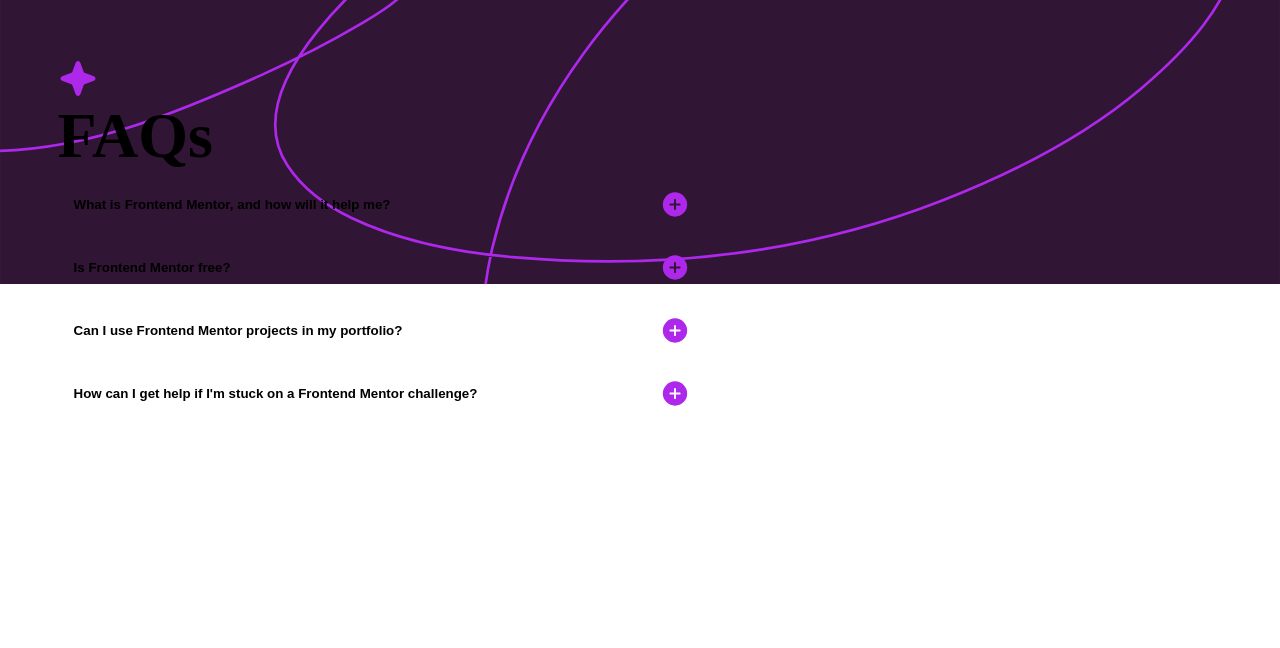
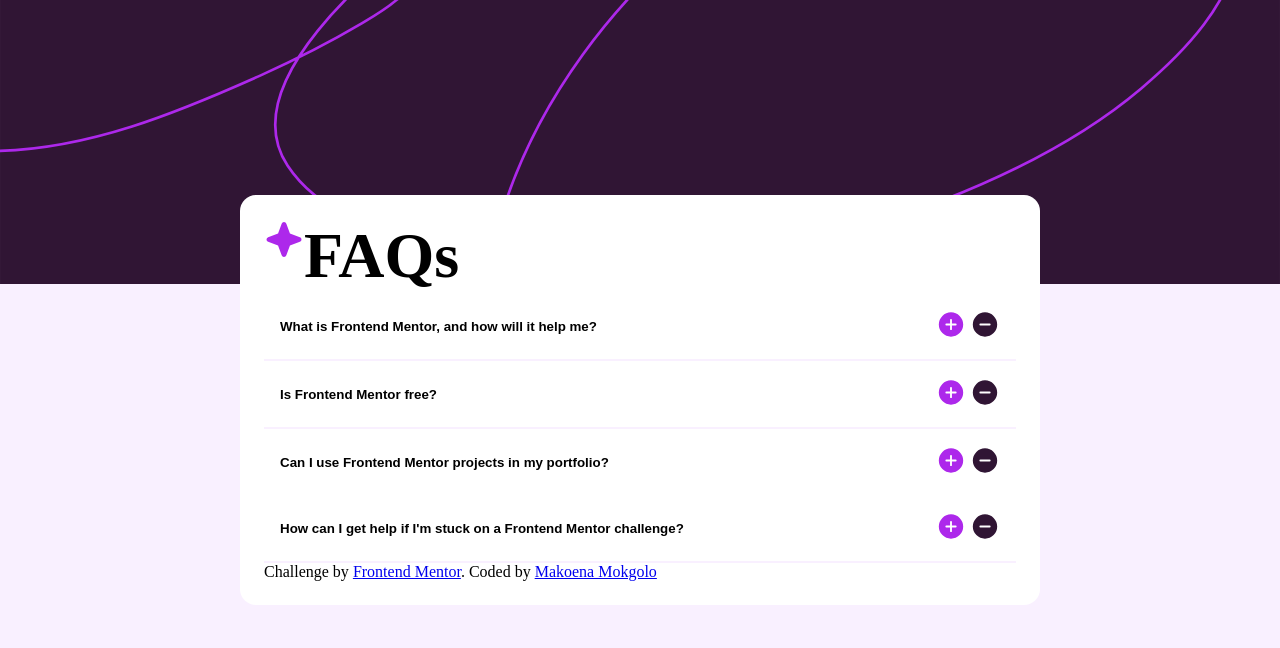
Before and after one commit to Makoena/FAQs-Accordion, a plain HTML site: page index.html in a window 1280 px wide. Drawn offline with Linux system fonts and the light colour scheme.

Commit message:
added outcome design
.

```diff
--- a/index.html
+++ b/index.html
@@ -3,19 +3,18 @@
 <head>
     <meta charset="UTF-8">
     <meta name="viewport" content="width=device-width, initial-scale=1.0">
-    <link rel="preconnect" href="https://fonts.googleapis.com">
-    <link rel="preconnect" href="https://fonts.gstatic.com" crossorigin="">
-    <link rel="preconnect" href="https://fonts.googleapis.com/css2?family=Work+Sans :wght@400;600;700&amp;display=swap" rel="stylesheet">
+   <link rel="icon" type="image/x-icon" href="images/favicon-32x32.png">
+
     <link rel="stylesheet"  type="text/css" href="style.css">
-    <script type="text/javascript" src="scripts.js"></script>
+    <script src="scripts.js" defer=""></script>
     <title>FAQs Accordion</title>
 
 </head>
 <body>
     <div class="container">
         <div class="faq-headline">
-            <img src="images/icon-star.svg" alt="">
-            <h1>FAQs</h1>
+
+            <h1> <img src="images/icon-star.svg" alt="icon-star" align ="left">FAQs</h1>
         </div>
 
         <div class="accordion-container">
@@ -24,8 +23,8 @@
                     What is Frontend Mentor, and how will it help me?
 
                     <div class="icons">
-                        <img class="plus-icon btn-icon" src="images/icon-plus.svg" alt="">
-                        <img class="minus-icon btn-icon" src="images/icon-minus.svg" alt="">
+                        <img class="plus-icon btn-icon" src="images/icon-plus.svg" alt="btn-icon">
+                        <img class="minus-icon btn-icon" src="images/icon-minus.svg" alt="btn-icon">
                     </div>
                 </button>
 
@@ -41,8 +40,8 @@
                     Is Frontend Mentor free?
 
                     <div class="icons">
-                        <img class="plus-icon btn-icon" src="images/icon-plus.svg" alt="">
-                        <img class="minus-icon btn-icon" src="images/icon-minus.svg" alt="">
+                        <img class="plus-icon btn-icon" src="images/icon-plus.svg" alt="btn-icon">
+                        <img class="minus-icon btn-icon" src="images/icon-minus.svg" alt="btn-icon">
                     </div>
                 </button>
 
@@ -58,8 +57,8 @@
                     Can I use Frontend Mentor projects in my portfolio?
 
                     <div class="icons">
-                        <img class="plus-icon btn-icon" src="images/icon-plus.svg" alt="">
-                        <img class="minus-icon btn-icon" src="images/icon-minus.svg" alt="">
+                        <img class="plus-icon btn-icon" src="images/icon-plus.svg" alt="btn-icon">
+                        <img class="minus-icon btn-icon" src="images/icon-minus.svg" alt="btn-icon">
                     </div>
                 </button>
 
@@ -73,8 +72,8 @@
                     How can I get help if I'm stuck on a Frontend Mentor challenge?
 
                     <div class="icons">
-                        <img class="plus-icon btn-icon" src="images/icon-plus.svg" alt="">
-                        <img class="minus-icon btn-icon" src="images/icon-minus.svg" alt="">
+                        <img class="plus-icon btn-icon" src="images/icon-plus.svg" alt="btn-icon">
+                        <img class="minus-icon btn-icon" src="images/icon-minus.svg" alt="btn-icon">
                     </div>
                 </button>
 
@@ -85,5 +84,10 @@
 
     </div>
     </div>
+
+    <div class="attribution"> Challenge by <a href="https://www.frontendmentor.io? ref= challenge" target="_blank">Frontend Mentor</a>.
+         Coded by <a href="#"> Makoena Mokgolo</a>
+
+	</div>
 </body>
 </html>
--- a/style.css
+++ b/style.css
@@ -1,80 +1,82 @@
+
 *{
 	padding: 0;
 	margin: 0;
 	box-sizing: border-box;
 }
 
-body{
-    background-color: white;
+body {
+	background-color: var(--light-pink);
+	background-image: url(images/background-pattern-desktop.svg);
 	background-repeat: no-repeat;
-    background-image: url(images/background-pattern-desktop.svg);
-    display: grid;
 	background-size: 100%;
 	font-family: 'sans-serif';
-    align-content: center;
-}
-img, svg {
-    display: block;
-    max-width: 100%;
+	min-height: 100vh;
+	display: grid;
+	place-content: center;
 }
 
+
 button {
+	cursor: pointer;
+	background-color: transparent;
+	width: 100%;
+	padding: 1rem;
+	font-weight: 600;
+	text-align: left;
+	display: flex;
+	align-items: center;
+	justify-content: space-between;
+	gap: 1rem;
 	border: 0;
-    background-color: transparent;
-    padding: 1rem;
-    text-align: left;
-    align-items: center;
-    gap: 1rem;
-    display: flex;
-    cursor: pointer;
-    width: 100%;
-    font-weight: 800;
-    justify-content: space-between;
 }
 
 button:hover {
 	color: purple;
 }
-.container{
-    border-radius: 2rem;
-    padding: 1.6rem;
-    margin: 2rem;
-    max-width: 700px;
+
+.container {
+	background-color: var(--white);
+	max-width: 800px;
+	padding: 1.5rem;
+	margin: 1rem;
+	border-radius: 1rem;
 }
 
 .faq-headline{
 	gap: 2rem;
 }
 
-.faq-headline h1{
+.faq-headline h1 {
 	font-size: 4rem;
-    font-weight: 600;
+	font-weight: 700;
 }
 
 .accordion-container .accordion-item:not(:last-child){
-    border-bottom: 2px solid var(--lightpink);
+	border-bottom: 2px solid var(--light-pink);
 }
 
-.accordion-item .icons img{
-    min-width: 30px;
-}
-
-.accordion-item .icons .minus-icon{
-    display: none;
-}
-
-.accordion-description{
+.accordion-description {
+	background-color: var(--white);
 	max-height: 0;
-    background-color: white;
 	overflow: hidden;
 	transition: max-height 200ms ease;
 }
 
-.accordion-description p {
-    color:#887191;
+.accordion-description p{
+	color: var(--grayish-purple);
+	padding: 1.5rem 0;
 }
-@media  (max-width: 540px) {
+
+:root {
+	--white:hsl(0,0%,100%);
+	--light-pink:hsl(275,100%,97%);
+	--grayish-purple:hsl(292,16%,49%);
+	--dark-purple:hsl(292,42%,14%);
+}
+
+@media (max-width:540px) {
 	body{
-        background-image: url(images/background-pattern-mobile.svg);
+		background-image: url(assets/images/background-pattern-mobile.svg);
 	}
 }
```
Also changed, not shown: scripts.js (+6 -6 lines), Design Outcome/Screenshot 2024-02-25 at 18-08-54 FAQs Accordion.png (added), Design Outcome/active-state.PNG (added), Design Outcome/desktop-view.png (added). Lines whose indentation alone changed are shown as unchanged.
